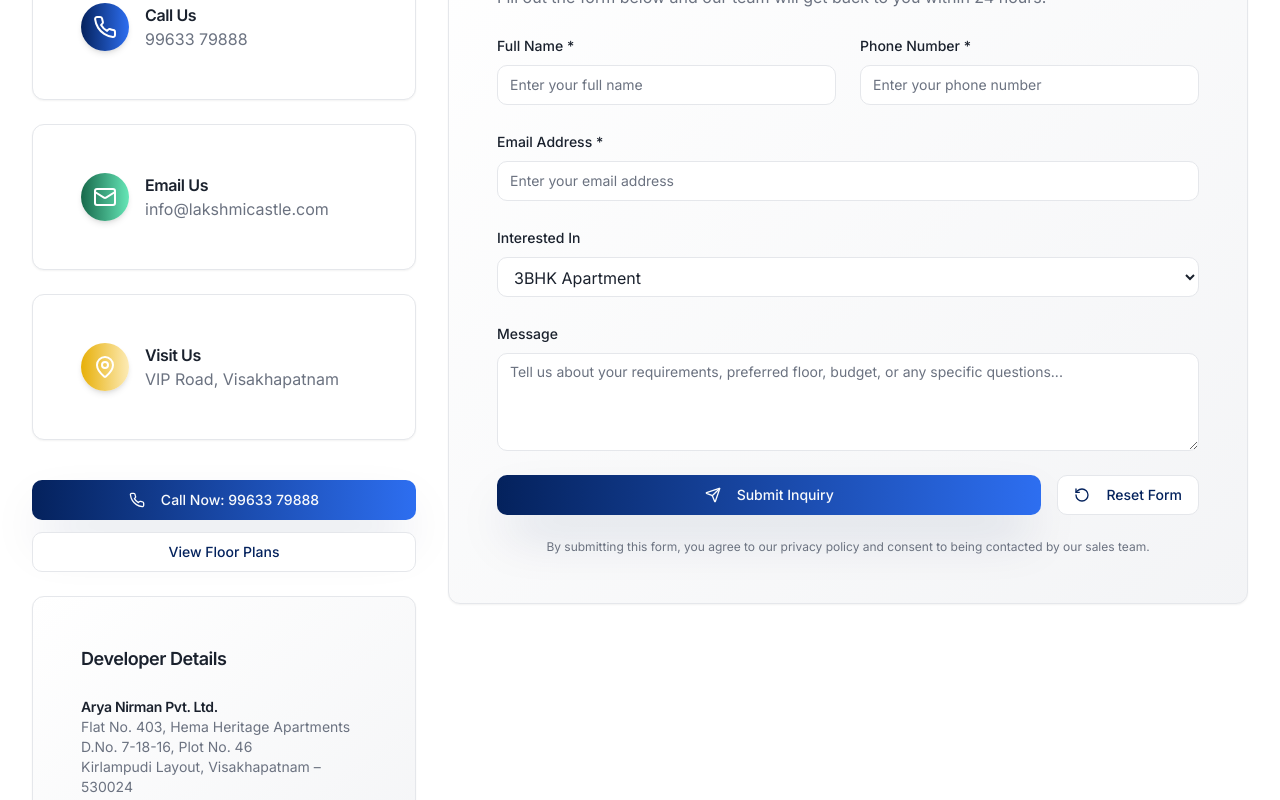
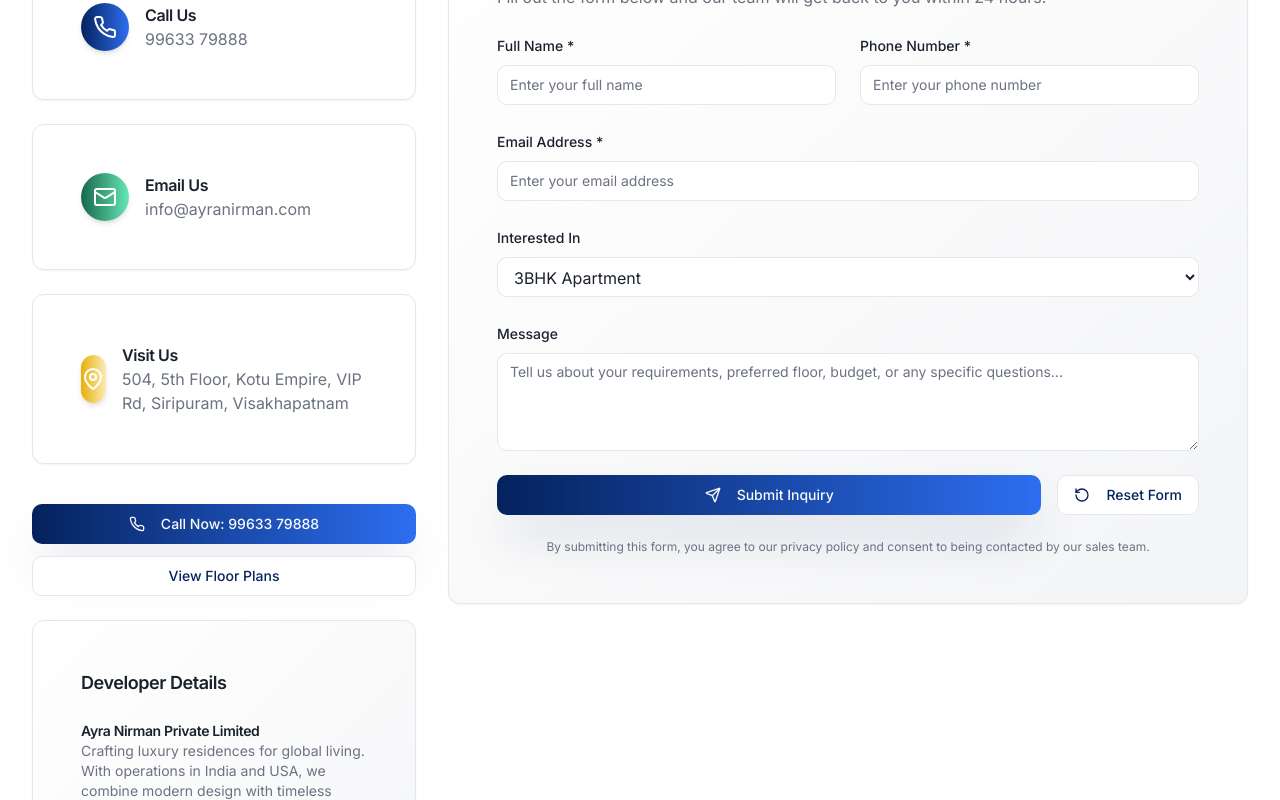
Before and after one commit to khyathi2808/lakshmi-castle-showcase, a React (Vite) app: page / in a window 1280 px wide. Shown: the part 10495-11295 px from the top of the page. Built offline with nearby package versions, Linux system fonts and the light colour scheme.

Commit message:
Update location details

```diff
--- a/src/components/ContactSection.tsx
+++ b/src/components/ContactSection.tsx
@@ -84,14 +84,14 @@ const ContactSection = () => {
     {
       icon: Mail,
       title: "Email Us",
-      content: "info@lakshmicastle.com",
-      action: () => window.open("mailto:info@lakshmicastle.com", "_self"),
+      content: "info@ayranirman.com",
+      action: () => window.open("mailto:info@ayranirman.com", "_self"),
       color: "from-secondary to-secondary-glow"
     },
     {
       icon: MapPin,
       title: "Visit Us",
-      content: "VIP Road, Visakhapatnam",
+      content: "504, 5th Floor, Kotu Empire, VIP Rd, Siripuram, Visakhapatnam",
       action: () => document.querySelector('#location')?.scrollIntoView({ behavior: 'smooth' }),
       color: "from-accent to-accent-soft"
     }
@@ -163,11 +163,14 @@ const ContactSection = () => {
               <CardContent>
                 <div className="space-y-3 text-sm">
                   <div>
-                    <h5 className="font-semibold text-foreground">Arya Nirman Pvt. Ltd.</h5>
+                    <h5 className="font-semibold text-foreground">Ayra Nirman Private Limited</h5>
                     <p className="text-muted-foreground">
-                      Flat No. 403, Hema Heritage Apartments<br />
-                      D.No. 7-18-16, Plot No. 46<br />
-                      Kirlampudi Layout, Visakhapatnam – 530024
+                      Crafting luxury residences for global living. With operations in India and USA, we combine modern design with timeless elegance.
+                    </p>
+                    <p className="text-muted-foreground mt-2">
+                      504, 5th Floor, Kotu Empire, VIP Rd<br />
+                      Siripuram, Visakhapatnam, Andhra Pradesh 530003<br />
+                      Email: info@ayranirman.com
                     </p>
                   </div>
                   <div>
--- a/src/components/Footer.tsx
+++ b/src/components/Footer.tsx
@@ -37,12 +37,13 @@ const Footer = () => {
           <div className="space-y-4">
             <h3 className="text-xl font-bold mb-4">Developer</h3>
             <div className="space-y-3">
-              <h4 className="font-semibold">Arya Nirman Pvt. Ltd.</h4>
+              <h4 className="font-semibold">Ayra Nirman Private Limited</h4>
               <p className="text-sm text-gray-300">
-                Flat No. 403, Hema Heritage Apartments<br />
-                D.No. 7-18-16, Plot No. 46<br />
-                Kirlampudi Layout<br />
-                Visakhapatnam – 530024
+                Crafting luxury residences for global living. With operations in India and USA, we combine modern design with timeless elegance.
+              </p>
+              <p className="text-sm text-gray-300 mt-2">
+                504, 5th Floor, Kotu Empire, VIP Rd<br />
+                Siripuram, Visakhapatnam, Andhra Pradesh 530003
               </p>
               <Button
                 variant="outline"
@@ -66,11 +67,11 @@ const Footer = () => {
               </div>
               <div className="flex items-center">
                 <Mail className="w-4 h-4 mr-2" />
-                <span className="text-sm">info@lakshmicastle.com</span>
+                <span className="text-sm">info@ayranirman.com</span>
               </div>
               <div className="flex items-start">
                 <MapPin className="w-4 h-4 mr-2 mt-1 flex-shrink-0" />
-                <span className="text-sm">VIP Road, Visakhapatnam</span>
+                <span className="text-sm">504, 5th Floor, Kotu Empire, VIP Rd, Siripuram, Visakhapatnam, Andhra Pradesh 530003</span>
               </div>
               <div className="pt-2">
                 <p className="text-sm font-medium">Project Architect:</p>
--- a/src/components/LocationSection.tsx
+++ b/src/components/LocationSection.tsx
@@ -146,9 +146,11 @@ const LocationSection = () => {
               <CardContent>
                 <p className="text-muted-foreground">
                   <strong>Lakshmi Castle</strong><br />
-                  VIP Road<br />
-                  Visakhapatnam, Andhra Pradesh<br />
-                  PIN: 530024
+                  504, 5th Floor, Kotu Empire, VIP Rd<br />
+                  Siripuram, Visakhapatnam, Andhra Pradesh 530003<br />
+                  <br />
+                  <strong>Developer:</strong> Ayra Nirman Private Limited<br />
+                  <strong>Email:</strong> info@ayranirman.com
                 </p>
               </CardContent>
             </Card>
```
